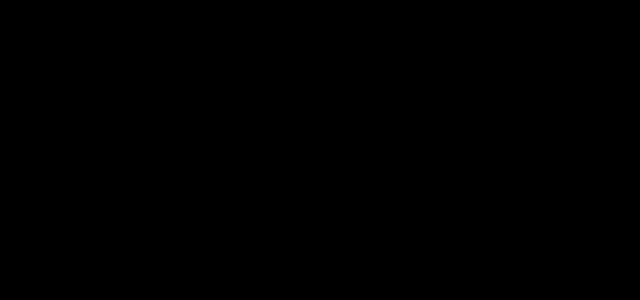
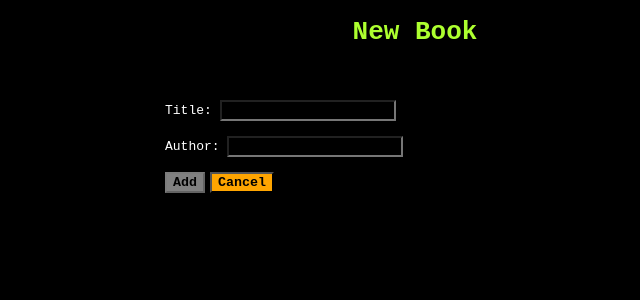
Before and after one commit to mmazh/book-ranker-ui, an Angular app: page /new-book in a window 1280 px wide. Before the commit this address led to /. Shown: the top 300 px of the page, without its empty margins (385-1025 px from the left). Built offline with nearby package versions, Linux system fonts and the light colour scheme; no server answers.

Commit message:
Add new-book component feature on vote page

```diff
--- a/src/app/app-routing.module.ts
+++ b/src/app/app-routing.module.ts
@@ -3,11 +3,13 @@
 import { LeaderboardComponent } from './pages/leaderboard/leaderboard.component';
 import { BrowseComponent } from './pages/browse/browse.component';
 import { VoteComponent } from './pages/vote/vote.component';
+import { NewBookComponent } from './pages/vote/new-book/new-book.component';
 
 const routes: Routes = [
   { path: '', component: LeaderboardComponent },
   { path: 'browse', component: BrowseComponent },
-  { path: 'vote', component: VoteComponent }
+  { path: 'vote', component: VoteComponent },
+  { path: 'new-book', component: NewBookComponent }
 ];
 
 @NgModule({
--- a/src/app/app.module.ts
+++ b/src/app/app.module.ts
@@ -8,13 +8,15 @@
 import { BrowseComponent } from './pages/browse/browse.component';
 import { HttpClientModule } from '@angular/common/http';
 import { VoteComponent } from './pages/vote/vote.component';
+import { NewBookComponent } from './pages/vote/new-book/new-book.component';
 
 @NgModule({
   declarations: [
     AppComponent,
     LeaderboardComponent,
     BrowseComponent,
-    VoteComponent
+    VoteComponent,
+    NewBookComponent
   ],
   imports: [
     BrowserModule,
--- a/src/app/book.service.ts
+++ b/src/app/book.service.ts
@@ -36,6 +36,10 @@
     return this.webReqService.post(`votes`, payload);
   }
 
+  createNewBook(payload: Object) {
+    return this.webReqService.post(`book`, payload);
+  }
+
   updateVote(voteId: number, payload: Object) {
     return this.webReqService.put(`votes/${voteId}`, payload);
   }
--- a/src/app/pages/leaderboard/leaderboard.component.css
+++ b/src/app/pages/leaderboard/leaderboard.component.css
@@ -4,7 +4,3 @@
     width: 100%;
     max-width: 480px;
 }
-
-.leaderboard-item {
-    color: white;
-}
--- a/src/app/pages/leaderboard/leaderboard.component.html
+++ b/src/app/pages/leaderboard/leaderboard.component.html
@@ -7,9 +7,9 @@
     <div class="leaderboard-container">
         <div *ngIf="loaded; else loading">
             <div *ngFor="let book of topBooks; let i = index">
-                <p class="leaderboard-item">
-                    {{ i + 1 }}.  {{ book.title }} {{ book.author }} <span style="color: gold;"> (★{{ book.average }}) </span>
-                </p>
+                <div class="white">
+                    {{ i + 1 }}. <span style="color: gold;"> (★{{ book.average }}) </span> {{ book.title }} {{ book.author }}
+                </div>
             </div>
         </div>
         <ng-template #loading>
--- /dev/null
+++ b/src/app/pages/vote/new-book/new-book.component.css
@@ -0,0 +1,28 @@
+.inline {
+    display: inline;
+    margin-right: 20px;
+}
+
+input.ng-invalid.ng-dirty {
+    border: 1px solid red !important;
+}
+
+button:disabled {
+    background: grey;
+}
+
+button {
+    background: greenyellow;
+    font-weight: bold;
+    color: black;
+}
+
+.book-exists {
+    border: 1px solid yellow;
+}
+
+.cancel-btn {
+    background-color: orange;
+    font-weight: bold;
+    margin-left: 5px;
+}
--- /dev/null
+++ b/src/app/pages/vote/new-book/new-book.component.html
@@ -0,0 +1,21 @@
+<div class="centered-content">
+    <div class="header-container">
+        <h1 class="title"> New Book </h1>
+    </div>
+    <form [formGroup]="newBookForm" (ngSubmit)="onSubmit()">
+        <div>
+            <label class="white">Title:  </label>
+            <input type="text" class="white" required formControlName="title">
+            <p class="red inline" *ngIf="title?.invalid && title?.dirty"> only alphanumeric characters </p>
+        </div>
+        <br>
+        <div>
+            <label class="white">Author: </label>
+            <input type="text" class="white" required formControlName="author">
+            <p class="red inline" *ngIf="author?.invalid && author?.dirty"> only alphanumeric characters </p>
+        </div>
+        <br>
+        <button [disabled]="!newBookForm.valid" class="white" type="submit">Add</button>
+        <button class="cancel-btn" routerLink="/vote">Cancel</button>
+    </form>
+</div>
--- /dev/null
+++ b/src/app/pages/vote/new-book/new-book.component.ts
@@ -0,0 +1,62 @@
+import { Component, OnInit } from '@angular/core';
+import { FormGroup, FormControl, Validators } from '@angular/forms';
+import { BookService } from 'src/app/book.service';
+import { Router } from '@angular/router';
+
+@Component({
+  selector: 'app-new-book',
+  templateUrl: './new-book.component.html',
+  styleUrls: ['./new-book.component.css']
+})
+export class NewBookComponent implements OnInit {
+  public books: any;
+  public loaded: boolean = false;
+
+  public newBookForm = new FormGroup({
+    title: new FormControl('', [
+      Validators.required,
+      Validators.minLength(1),
+      Validators.pattern('^[ a-zA-Z0-9]+$')]),
+    author: new FormControl('', [
+      Validators.required,
+      Validators.minLength(1),
+      Validators.pattern('^[ a-zA-Z0-9]+$')])
+  });
+
+  constructor(private bookService: BookService, private router: Router) {}
+
+  ngOnInit(): void {
+    this.bookService.getAllBooks().subscribe((response: any) => {
+      this.books = response;
+      this.loaded = true;
+    });
+  }
+
+  public onSubmit(): void {
+    if (this.newBookForm.invalid) return;
+    if (this.bookExists()) {
+      window.alert("book already exists");
+      window.location.reload();
+    }
+    let payload = {
+      title: this.newBookForm.value.title,
+      author: this.newBookForm.value.author
+    };
+    console.log(payload);
+    this.bookService.createNewBook(payload).subscribe((response:any) => {
+      console.log(response);
+      this.router.navigate(['vote']);
+    })
+  }
+
+  private bookExists() {
+    let title = this.newBookForm.value.title?.toLowerCase();
+    let author = this.newBookForm.value.author?.toLowerCase();
+    let check = this.books.find((x: any) => x.title.toLowerCase() === title && x.author.toLowerCase() === author);
+    return typeof check !== "undefined";
+  }
+
+  get title() { return this.newBookForm.get('title'); }
+
+  get author() { return this.newBookForm.get('author'); }
+}
--- a/src/app/pages/vote/vote.component.css
+++ b/src/app/pages/vote/vote.component.css
@@ -77,6 +77,10 @@
     cursor: pointer;
 }
 
+a {
+    text-decoration: none;
+}
+
 .left-margin {
     margin-left: 5px;
 }
--- a/src/app/pages/vote/vote.component.html
+++ b/src/app/pages/vote/vote.component.html
@@ -14,10 +14,11 @@
         <div>
             <select class="white" required formControlName="book">
                 <option value=""> Choose a Book...</option>
-                <option *ngFor="let book of this.books"> {{ book.title }}, {{ book.author }} </option>
+                <option *ngFor="let book of this.books">{{ book.title }}, {{ book.author }}</option>
             </select>
-            <a class="white left-margin">Click to add new book</a>
+            <a class="white left-margin" routerLink="/new-book">Click to add new book</a>
         </div>
+        <br>
         <div>
             <label class="white"> Rating: </label>
             <span class="rating">
```
Also changed, not shown: 1 other file (tests, documents, lock files or other folders).
